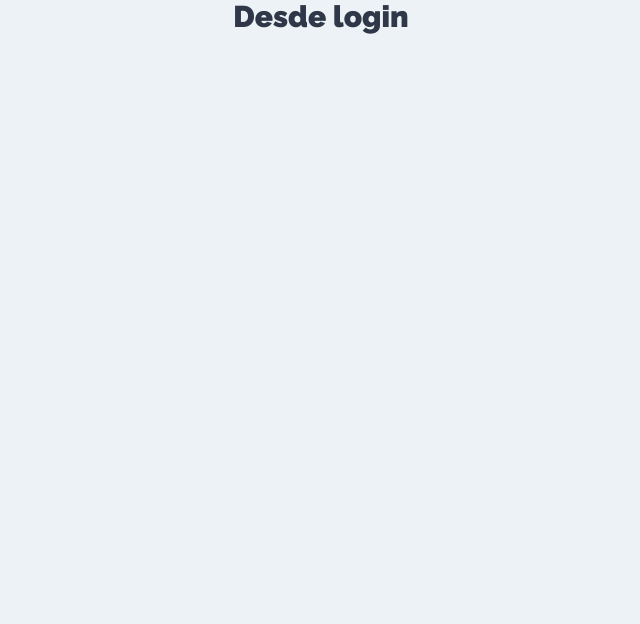
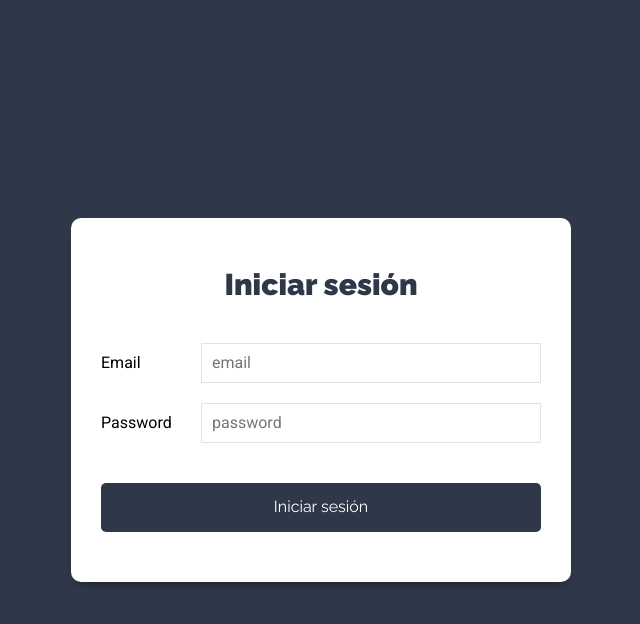
Before and after one commit to eskalona17/MERN-tasks-app, a React (Create React App) app in the folder client/: page / in a window 1280 px wide. Shown: the top 624 px of the page, without its empty margins (319-959 px from the left). Built offline with nearby package versions, Linux system fonts and the light colour scheme.

Commit message:
form component for login created

```diff
--- a/client/src/components/auth/Login.js
+++ b/client/src/components/auth/Login.js
@@ -1,8 +1,29 @@
 import React from 'react';
 
 const Login = () => {
+    const onChange = () => {
+
+    }
     return (
-        <h1>Desde login</h1>
+        <div className="form-usuario">
+            <div className="contenedor-form sombra-dark">
+                <h1>Iniciar sesión</h1>
+                <form action="">
+                    <div className="campo-form">
+                        <label htmlFor="">Email</label>
+                        <input type="email" id="email" name="email" placeholder="email" onChange={onChange}/>
+                    </div>
+                    <div className="campo-form">
+                        <label htmlFor="">Password</label>
+                        <input type="password" id="password" name="password" placeholder="password" onChange={onChange}/>
+                    </div>
+                    <div className="campo-form">
+                        <input type="submit" className="btn btn-primario btn-block" value="Iniciar sesión"/>
+                    </div>
+                </form>
+            </div>
+        </div>
+
      );
 }
 
```
